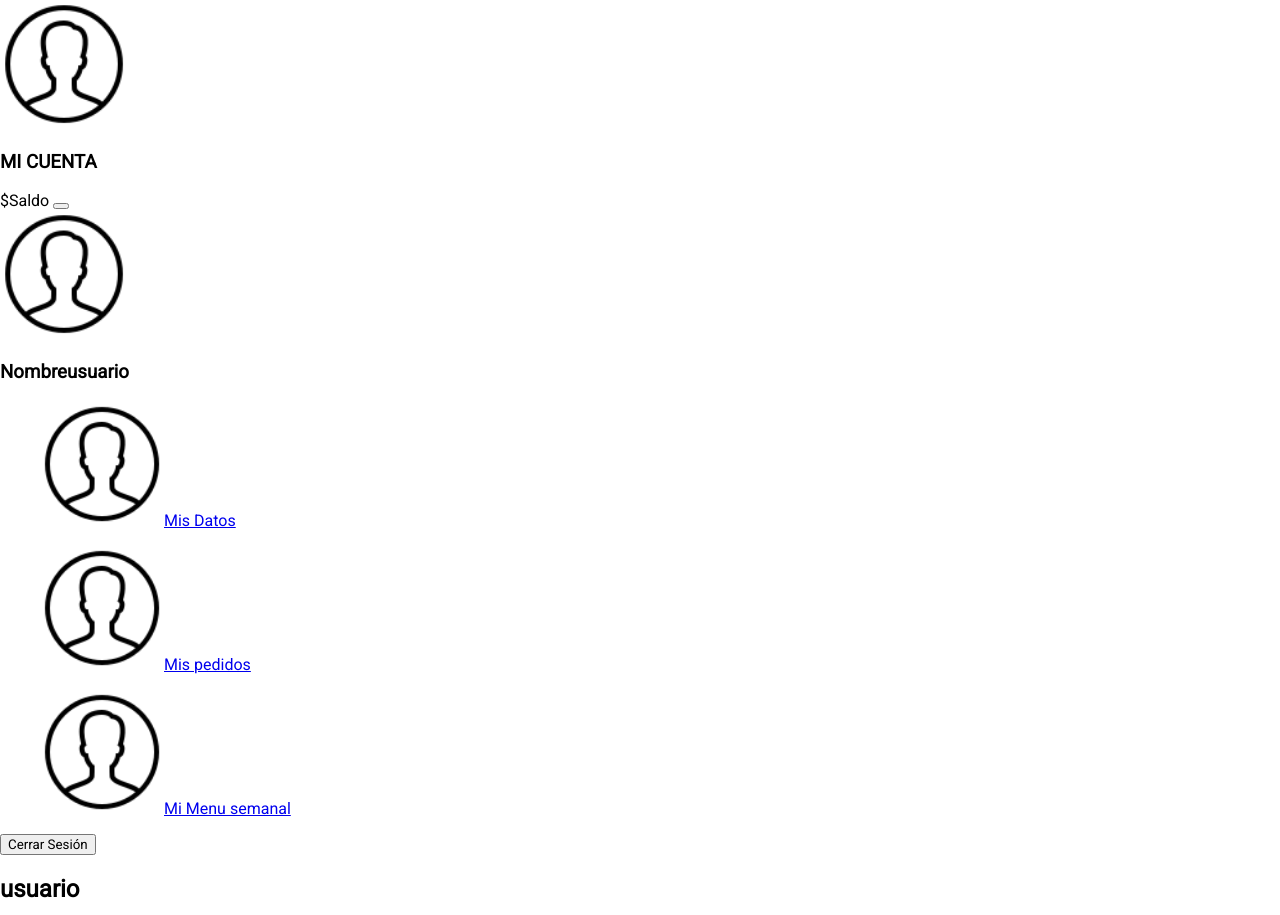
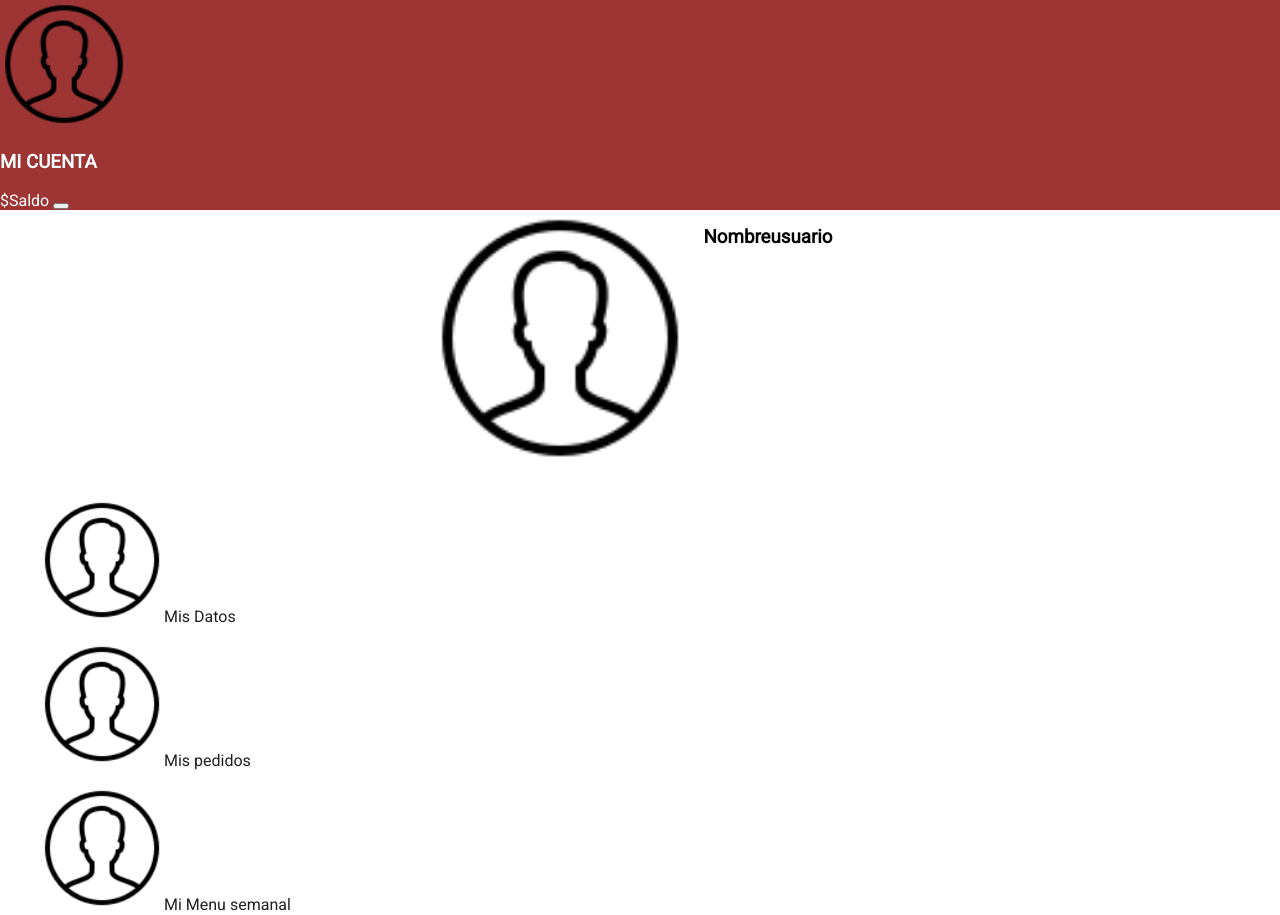
Before and after one commit to nicolasignacio97/El-Comilon, a Django app: page /perfil in a window 1280 px wide. Shown: the part 118-1033 px from the top of the page. Run offline with Django 3.2, Linux system fonts and the light colour scheme.

Commit message:
29-10-21 Ultimos cambios

```diff
--- a/ElComilon/shared/static/css/style-base.css
+++ b/ElComilon/shared/static/css/style-base.css
@@ -250,7 +250,7 @@
 
 
 
-
+/*********OFFCANVAS*********/
 
 
 .iconPerfil{
@@ -265,3 +265,37 @@
 .iconPerfil:hover{
   transition: padding-left .3s ease;
 }
+
+
+
+.canvas-header{
+  background-color:#9C3534 ;
+  color: #Fff;
+}
+
+.nom-user{
+  display: flex;
+  justify-content: center;
+}
+
+.nom-user h3{
+  margin: 1rem;
+}
+
+.nom-user img{
+  width: 20%;
+}
+
+.nav-canvas{
+  margin-top: 2rem;
+}
+
+
+.nav-canvas button{
+  padding-top: 5rem;
+}
+
+.nav-canvas a{
+  color: #202020;
+  text-decoration: none;
+}
--- a/ElComilon/shared/templates/HeaderFooter/off-canvas.html
+++ b/ElComilon/shared/templates/HeaderFooter/off-canvas.html
@@ -30,7 +30,7 @@
     <section class="container ">
         <div class="offcanvas offcanvas-end" tabindex="-1" id="offcanvasRight" aria-labelledby="offcanvasRightLabel">
             <div class="offcanvas-header canvas-header">
-                    <img class="icon" src="{% static 'img/userIconBlack.png' %}" alt="">
+                    <!-- <img class="icon" src="{% static 'img/userIconBlack.png' %}" alt=""> -->
                     <h3 id="offcanvasRightLabel">MI CUENTA</h3>
                     <label for="">$Saldo</label>
 
```
